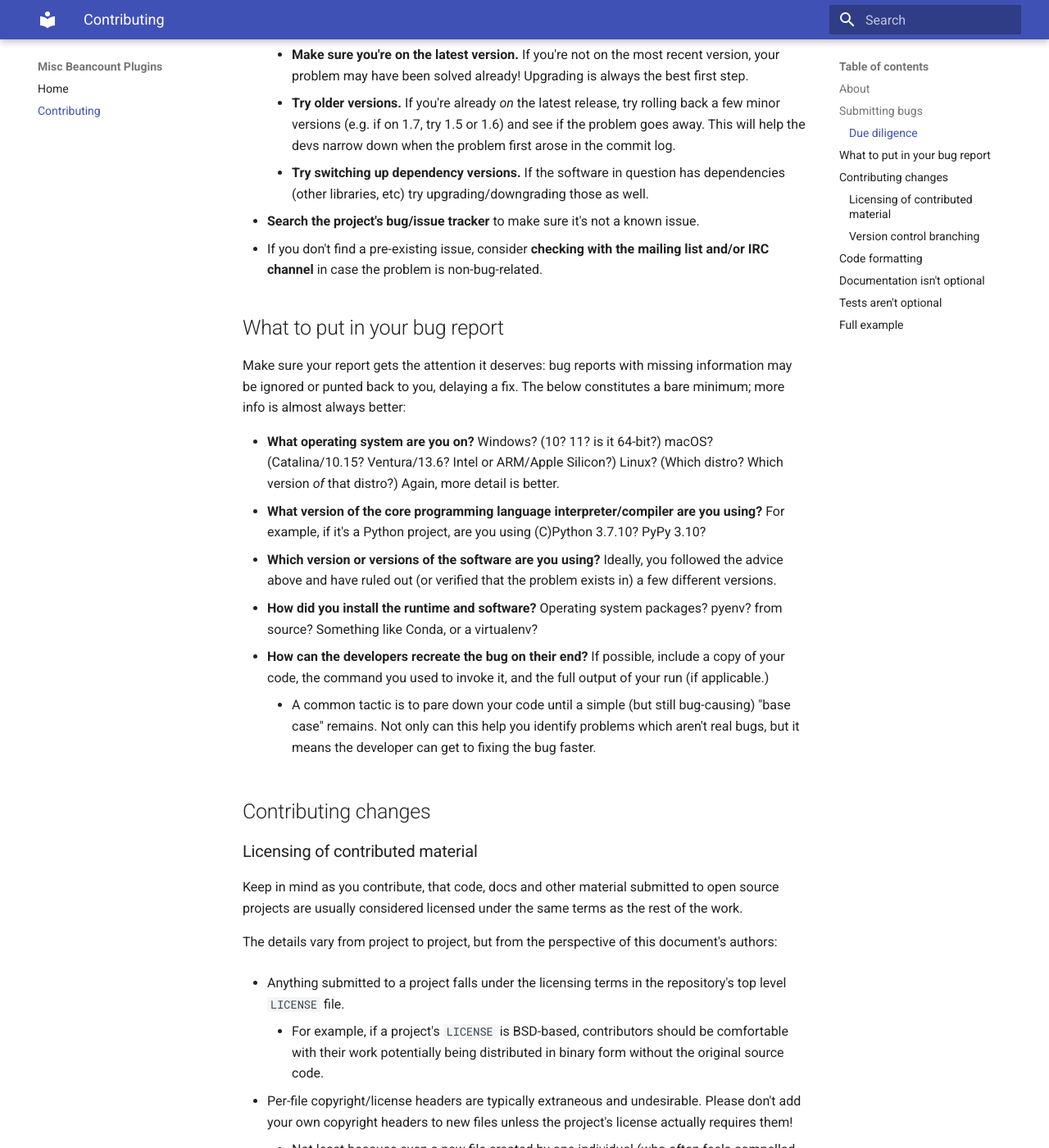
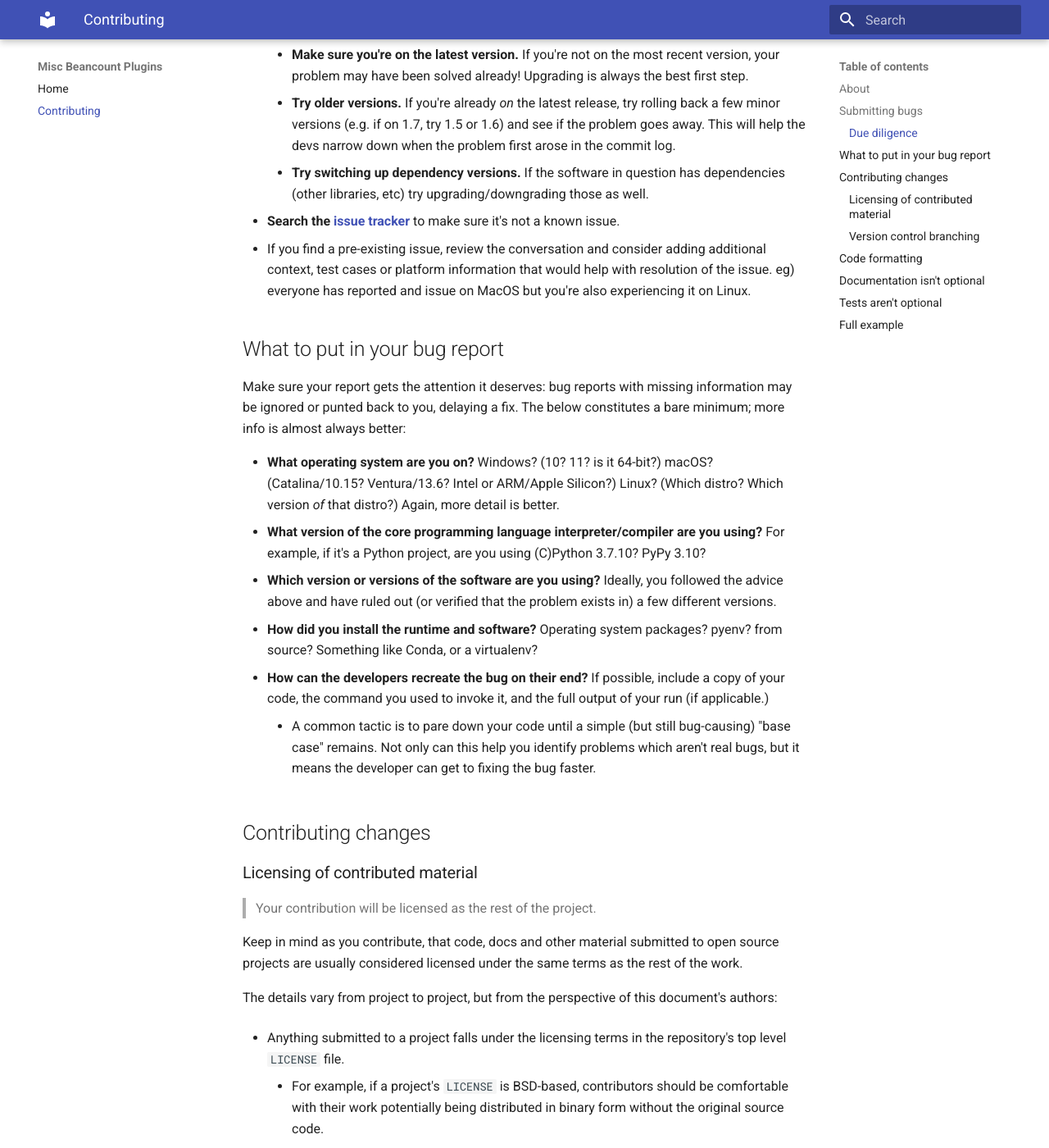
Before and after one commit to muonzoo/beancount_muonzoo_plugins, an MkDocs documentation site: the page built from docs/contributing.md, in a window 1280 px wide and 1400 px high, scrolled down 725 px. Shown: the whole window at 82% size. Built offline with MkDocs 1.6.1 and Material for MkDocs 9.7.7, drawn with Linux system fonts in a browser that asks for light colours; some of the changed text lies outside the part shown.

Commit message:
update gh setup

```diff
--- a/docs/about.md
+++ b/docs/contributing.md
@@ -5,7 +5,10 @@
 
 This is a collection of loosely related
 [`beancount`](https://furius.ca/beancount) plugins that I have pulled together
-based on a variety of community sources and inspiration. While I've tried to credit where due; it may be incomplete. If you find something that needs correction, please let me know with an issue on the [issue tracker](https://github.com/muonzoo/beancount_muonzoo_plugins/issues).
+based on a variety of community sources and inspiration. While I've tried to
+credit where due; it may be incomplete. If you find something that needs
+correction, please let me know with an issue on the [issue
+tracker](https://github.com/muonzoo/beancount_muonzoo_plugins/issues).
 
 ## About
 
@@ -18,8 +21,6 @@
 ----
 
 ## Submitting bugs
-
-
 
 ### Due diligence
 
@@ -38,10 +39,13 @@
       dependencies (other libraries, etc) try upgrading/downgrading those as
       well.
 
-* **Search the project's bug/issue tracker** to make sure it's not a known
-  issue.
-* If you don't find a pre-existing issue, consider **checking with the mailing
-  list and/or IRC channel** in case the problem is non-bug-related.
+* **Search the [issue
+  tracker](https://github.com/muonzoo/beancount_muonzoo_plugins/issues)** to
+  make sure it's not a known issue.
+* If you find a pre-existing issue, review the conversation and consider adding
+  additional context, test cases or platform information that would help with
+  resolution of the issue. eg) everyone has reported and issue on MacOS but
+  you're also experiencing it on Linux.
 
 ## What to put in your bug report
 
@@ -69,12 +73,12 @@
       problems which aren't real bugs, but it means the developer can get to
       fixing the bug faster.
 
-
 ## Contributing changes
 
 
 ### Licensing of contributed material
 
+> Your contribution will be licensed as the rest of the project.
 
 Keep in mind as you contribute, that code, docs and other material submitted to
 open source projects are usually considered licensed under the same terms
@@ -131,6 +137,8 @@
           main** to ensure a speedier resolution.
 
 ## Code formatting
+
+> TL;DR -  We use `ruff format` as configured in [`pyproject.toml`](https://github.com/muonzoo/beancount_muonzoo_plugins/pyproject.toml).
 
 * **Follow the style you see used in the primary repository**! Consistency with
   the rest of the project always trumps other considerations. It doesn't matter
--- a/mkdocs.yml
+++ b/mkdocs.yml
@@ -1,5 +1,17 @@
 site_name: Misc Beancount Plugins
 nav:
   - Home: index.md
-  - Contributing: about.md
-theme: material
+  - Contributing: contributing.md
+theme:
+  name: material
+extra:
+  analytics:
+    provider: google
+    property: G-4J9S6G6DBB
+  consent:
+    title: Cookie consent
+    description: >-
+      We use cookies to recognize your repeated visits and preferences, as well
+      as to measure the effectiveness of our documentation and whether users
+      find what they're searching for. With your consent, you're helping us to
+      make our documentation better.
```
Also changed, not shown: other parts of docs/contributing.md (+2 -0 lines), README.md (+2 -43 lines), docs/index.md (+0 -1 lines), 1 other file.
